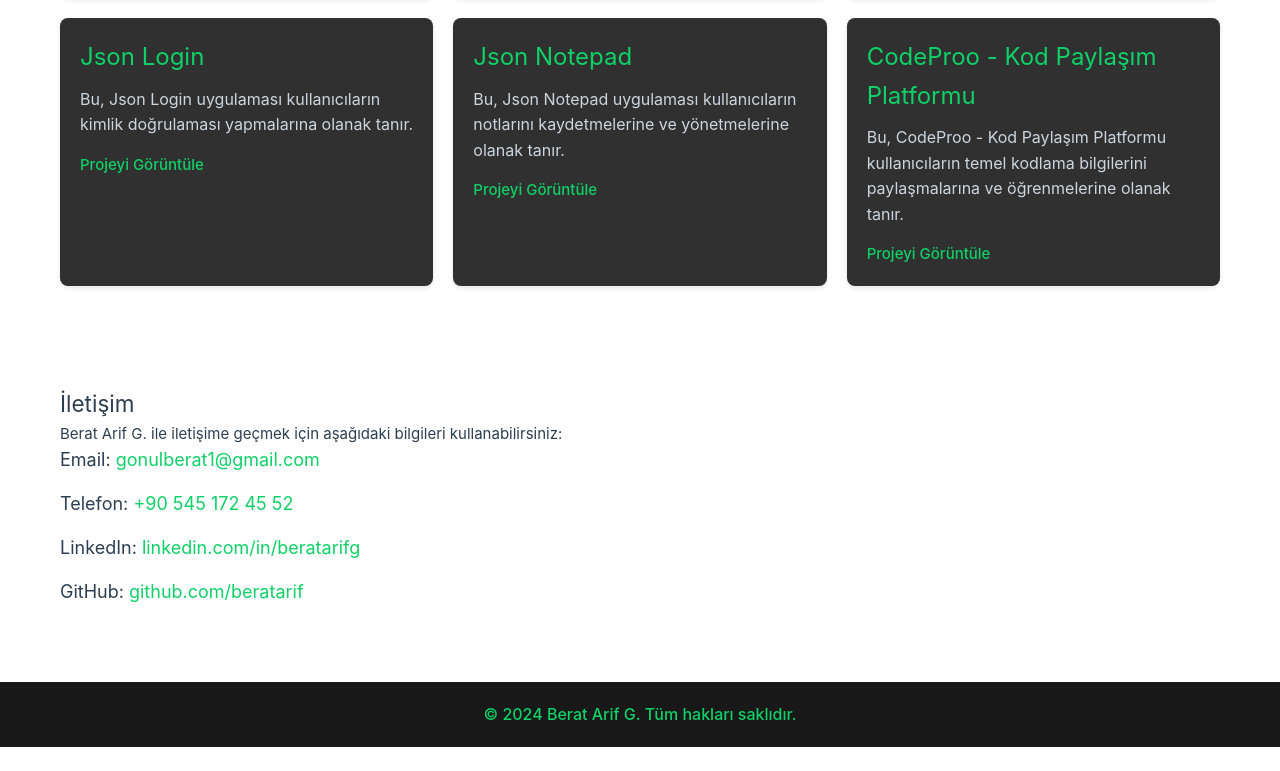
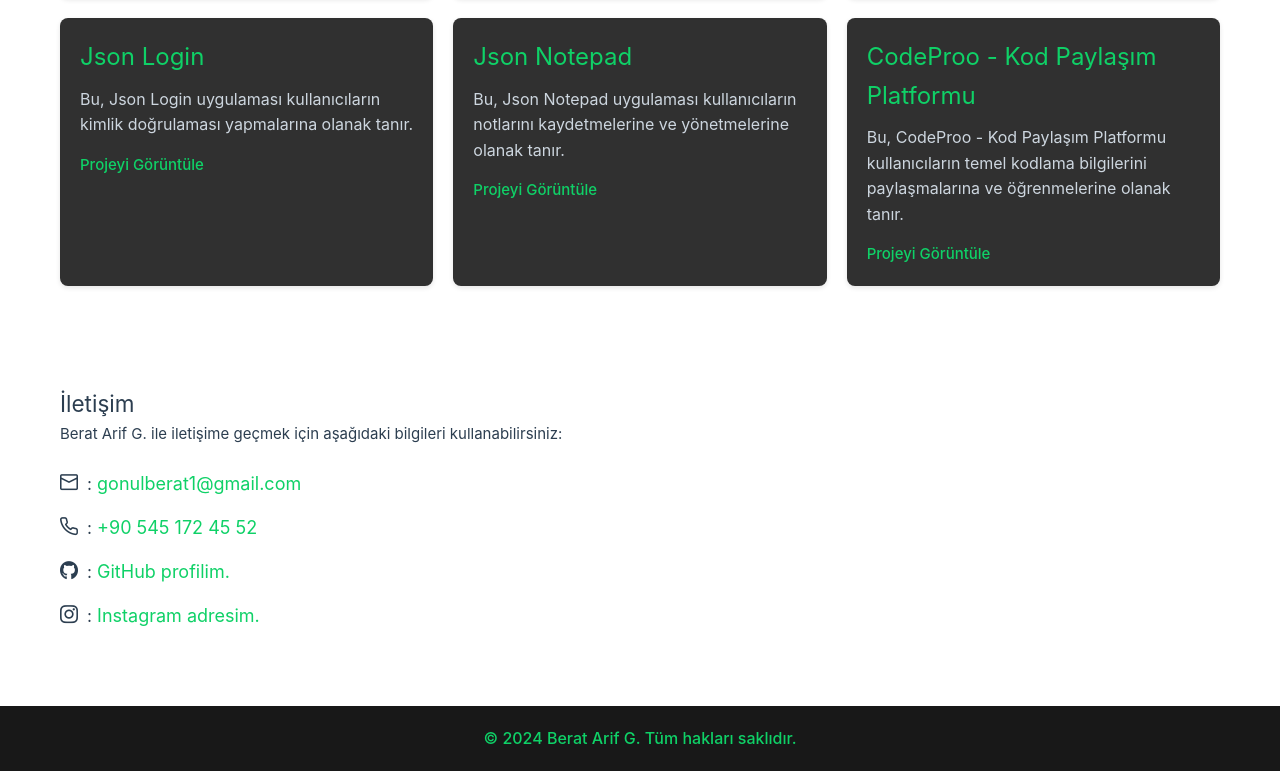
Before and after one commit to beratarif/vue-project, a Vue app: page / in a window 1280 px wide. Shown: the part 1911-2682 px from the top of the page. Before the commit the page ends 2658 px from the top, so only its background shows below. Built offline with nearby package versions, Linux system fonts and the light colour scheme.

Commit message:
edit: add icons on the contact sections

```diff
--- a/package.json
+++ b/package.json
@@ -14,6 +14,7 @@
   },
   "dependencies": {
     "pinia": "^3.0.4",
+    "primeicons": "^7.0.0",
     "vue": "^3.5.32",
     "vue-router": "^5.0.4"
   },
--- a/src/components/Link/Links.vue
+++ b/src/components/Link/Links.vue
@@ -1,7 +1,14 @@
+<script>
+export default {
+  name: 'LinkList'
+}
+</script>
+
+
 <template>
   <ul class="nav-list">
     <li class="nav-items">
-            <a class="nav-links" href= "#about">Hakkımda</a>
+      <a class="nav-links" href="#about">Hakkımda</a>
     </li>
     <li class="nav-items">
       <a class="nav-links" href="#projects">Projelerim</a>
@@ -13,13 +20,13 @@
 </template>
 
 <style>
-.nav-list{
+.nav-list {
   display: flex;
   list-style: none;
   gap: 20px;
 }
 
-.nav-links{
+.nav-links {
   text-decoration: none;
   color: grey;
   transition: color 0.2s ease;
@@ -27,8 +34,7 @@
   font-weight: bolder;
 }
 
-.nav-links:hover{
+.nav-links:hover {
   color: white;
 }
-
 </style>
--- a/src/views/AboutView.vue
+++ b/src/views/AboutView.vue
@@ -16,7 +16,7 @@ const abilities = ref([
 </script>
 
 <template>
-  <section class="about-section">
+  <section id="about" class="about-section">
     <div class="container">
       <div class="about-content">
         <div class="about-image">
--- a/src/views/ContactView.vue
+++ b/src/views/ContactView.vue
@@ -1,24 +1,24 @@
 <script setup>
-
+import 'primeicons/primeicons.css';
 </script>
 
 <template>
-  <section class="contact-section">
+  <section id="contact" class="contact-section">
     <div class="container">
       <h1>İletişim</h1>
-      <p>Berat Arif G. ile iletişime geçmek için aşağıdaki bilgileri kullanabilirsiniz:</p>
+      <p>Berat Arif G. ile iletişime geçmek için aşağıdaki bilgileri kullanabilirsiniz:</p> <br>
       <ul class="contact-info">
-        <li><strong>Email:</strong>
+        <li><i class="pi pi-envelope"> :</i>
           <a href="mailto:gonulberat1@gmail.com"> gonulberat1@gmail.com</a>
         </li>
-        <li><strong>Telefon:</strong>
+        <li><i class="pi pi-phone"> :</i>
           <a href="tel:+905451724552"> +90 545 172 45 52</a>
         </li>
-        <li><strong>LinkedIn:</strong>
-          <a href="https://www.linkedin.com/in/beratarifg/" target="_blank"> linkedin.com/in/beratarifg</a>
+        <li><i class="pi pi-github"> :</i>
+          <a href="https://github.com/beratarif" target="_blank"> GitHub profilim.</a>
         </li>
-        <li><strong>GitHub:</strong>
-          <a href="https://github.com/beratarif" target="_blank"> github.com/beratarif</a>
+        <li><i class="pi pi-instagram"> :</i>
+          <a href="https://www.instagram.com/berat.arif.g/" target="_blank"> Instagram adresim.</a>
         </li>
       </ul>
     </div>
--- a/src/views/ProjectView.vue
+++ b/src/views/ProjectView.vue
@@ -37,7 +37,7 @@ import { ref } from 'vue';
 </script>
 
 <template>
-  <section class="project-section">
+  <section id="projects" class="project-section">
     <div class="container">
       <h1>Projeler</h1>
       <p>Aşağıda yer alan projelerimi inceleyebilirsiniz:</p>
```
Also changed, not shown: 1 other file (tests, documents, lock files or other folders). Lines whose indentation alone changed are shown as unchanged.
